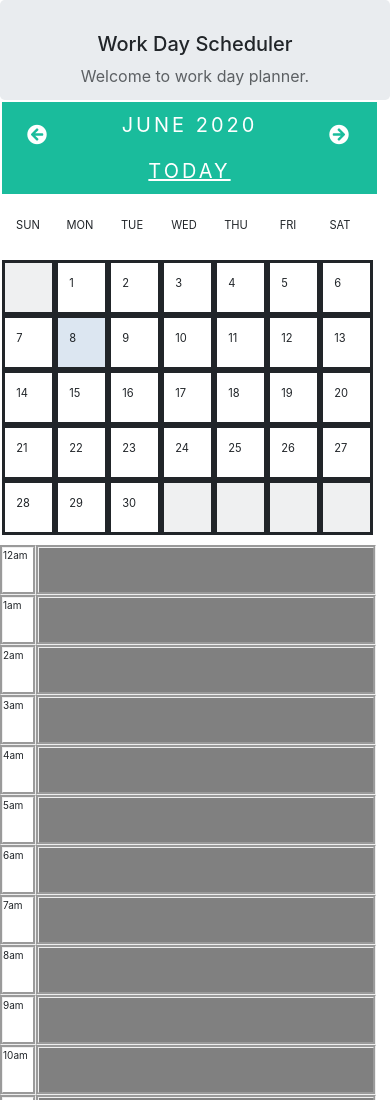
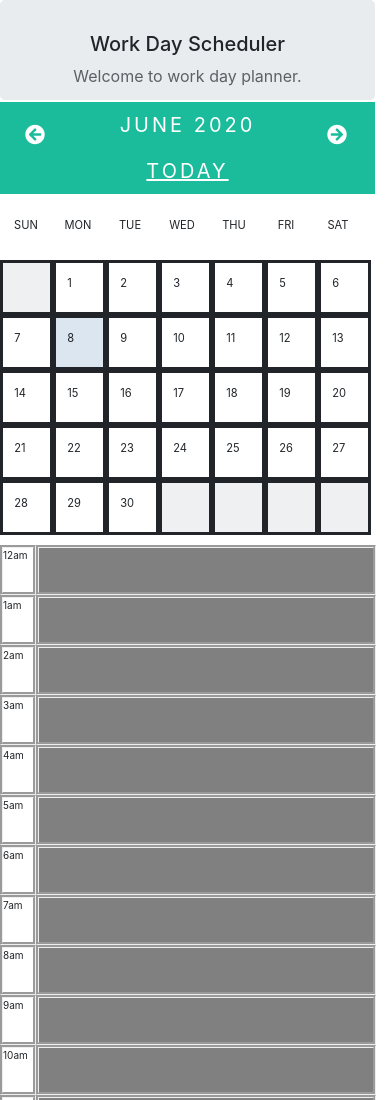
Before and after one commit to ginganinjar/monash-assignment5, a plain HTML site: page index.html in a window 390 px wide. Shown: the top 1100 px of the page. Drawn offline with nearby package versions, Linux system fonts and the light colour scheme.

Commit message:
fixed all mobile css

```diff
--- a/assets/css/javascript-calendar.css
+++ b/assets/css/javascript-calendar.css
@@ -325,7 +325,7 @@ padding : 2%;
     }
 
     .callenderFaceWrapper {
-      margin-left: 1px;
+      margin-left: 0px;
       margin-top : -15px;
       font-size: smaller;
       padding : 0px;
@@ -363,6 +363,8 @@ padding : 2%;
         .jumbotron {
           margin-left : 0;
           height: 100px;
+          min-width: 375px;
+          width : 375px;
         }
 
         .display-3 {
```
